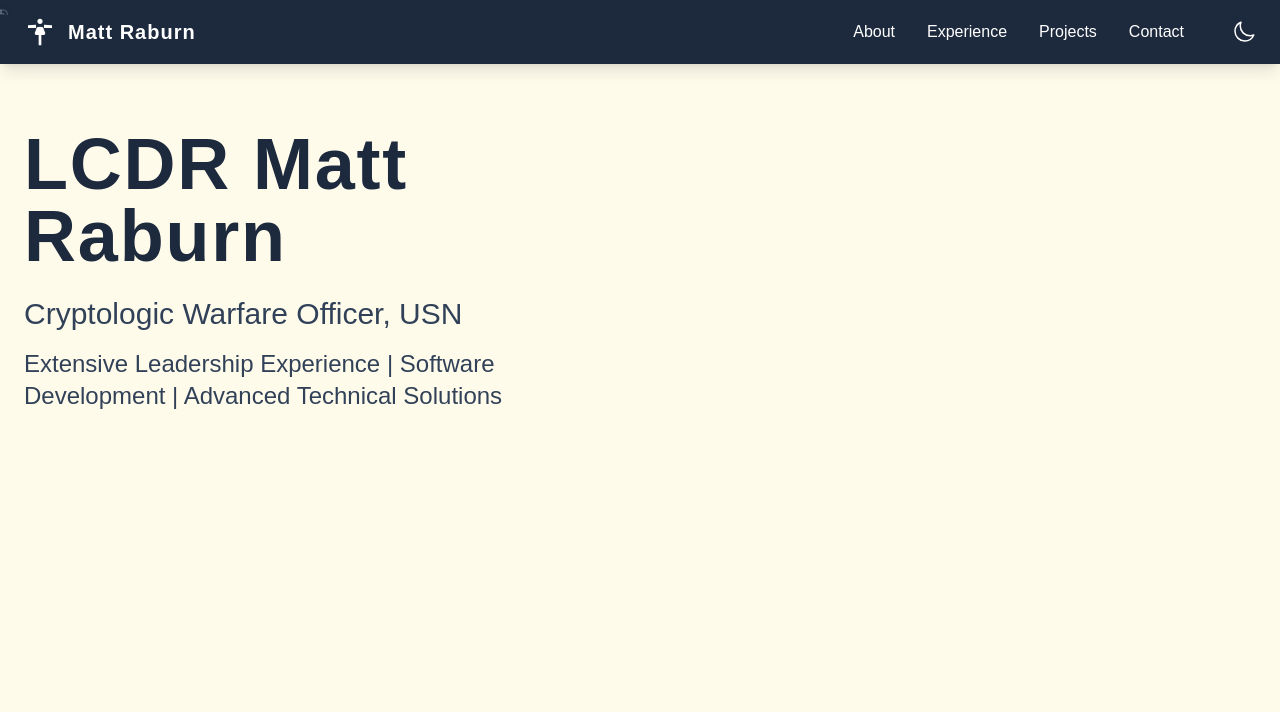
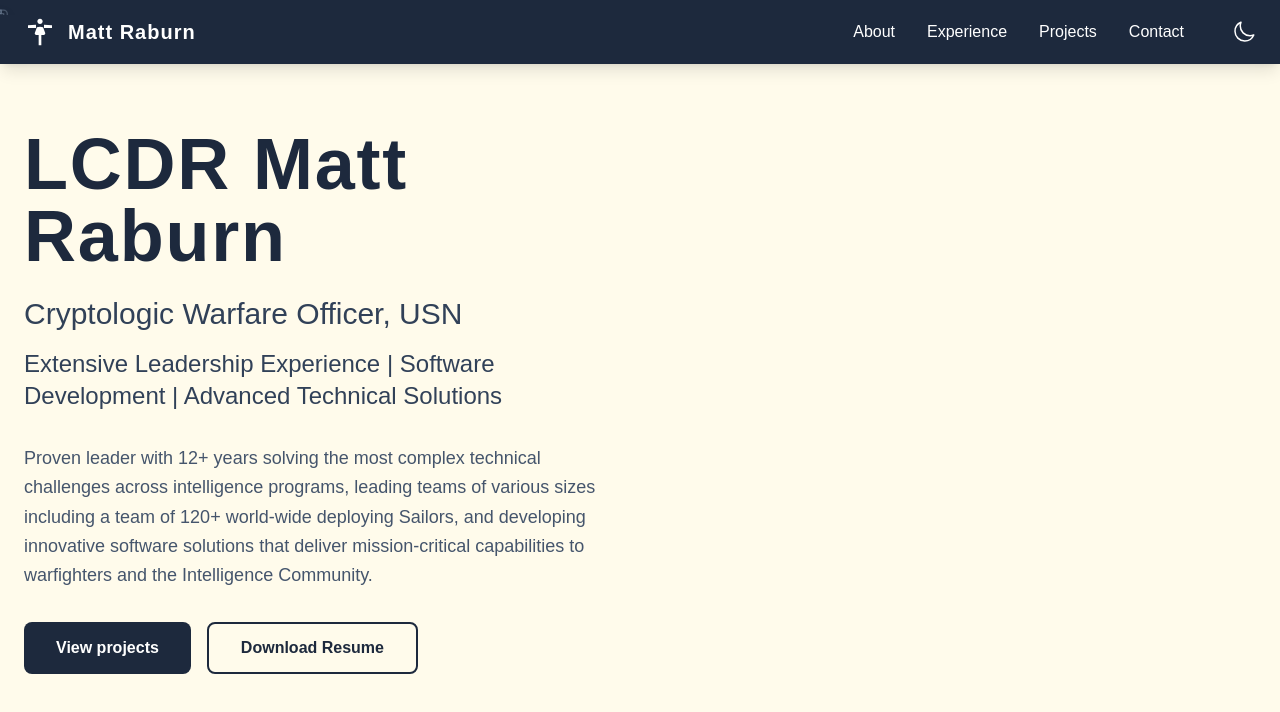
Before and after one commit to mlraburn/PersonalWebsite, a Next.js app: page / in a window 1280 px wide. Shown: the top 712 px of the page. Built offline with nearby package versions, Linux system fonts and the light colour scheme.

Commit message:
finished left side Hero section

```diff
--- a/components/Hero.tsx
+++ b/components/Hero.tsx
@@ -25,6 +25,19 @@ const Hero: React.FC<HeroProps> = ({ isDarkMode, onViewProjects, onDownloadResum
                       <h3 className={`text-xl lg:text-2xl ${isDarkMode ? 'text-gray-300' : 'text-slate-700'} mb-8 font-medium`}>
                           Extensive Leadership Experience | Software Development | Advanced Technical Solutions
                       </h3>
+                      <p className="text-lg text-slate-600 leading-relaxed mb-8 max-w-xl">
+                          Proven leader with 12+ years solving the most complex technical challenges across intelligence programs,
+                          leading teams of various sizes including a team of 120+ world-wide deploying Sailors, and developing innovative software solutions
+                          that deliver mission-critical capabilities to warfighters and the Intelligence Community.
+                      </p>
+                      <div className="flex flex-col sm:flex-row gap-4">
+                          <button className="bg-slate-800 hover:bg-slate-700 text-white px-8 py-3 rounded-lg font-semibold transition-colors">
+                              View projects
+                          </button>
+                          <button className="border-2 border-slate-800 text-slate-800 hover:bg-slate-800 hover:text-white px-8 py-3 rounded-lg font-semibold transition-colors">
+                              Download Resume
+                          </button>
+                      </div>
                   </div>
 
               </div>
```
